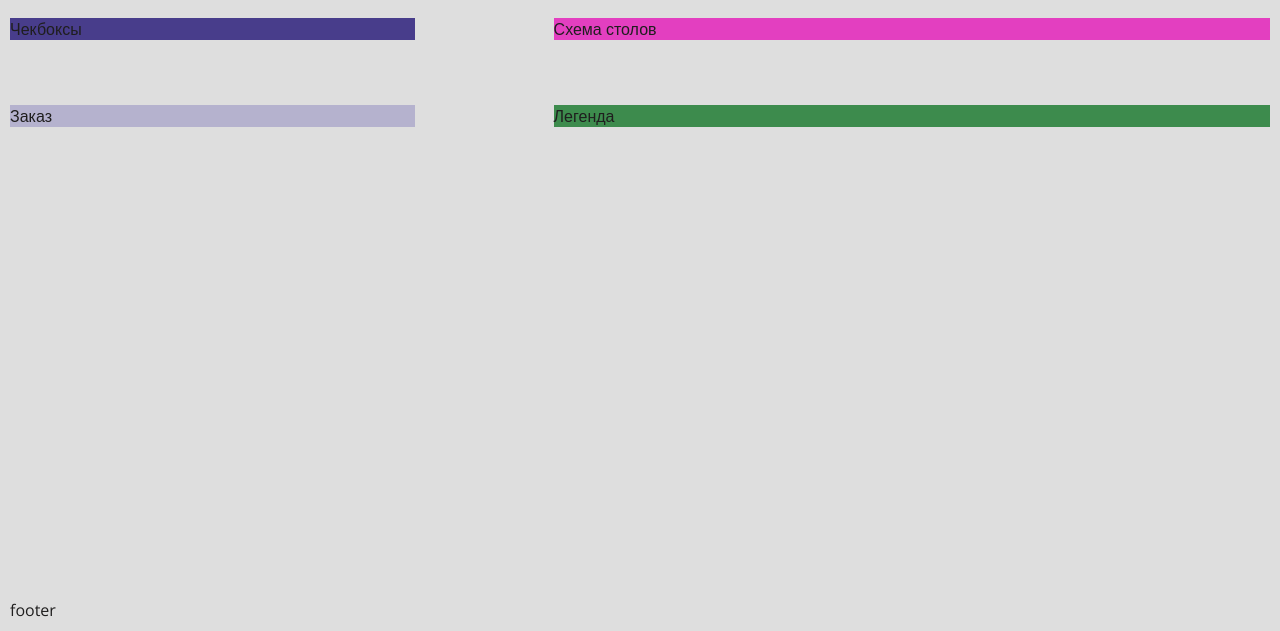
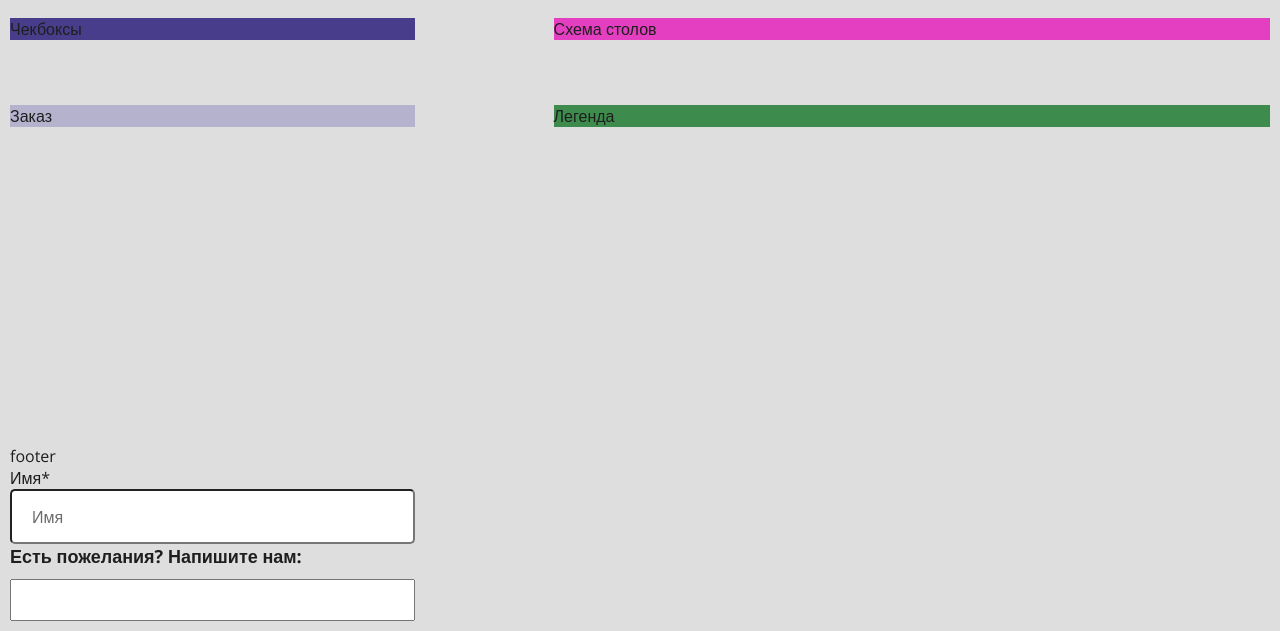
Before and after one commit to dashkazhest/dashkazhest.github.io, a website: page src/html/event.html in a window 1280 px wide. Shown: the part 169-800 px from the top of the page. Drawn offline with nearby package versions, Linux system fonts and the light colour scheme; files that its build step writes are made by us from their sources; files whose address does not match are found by name.

Commit message:
just test

```diff
--- a/src/html/blocks/event-pp.html
+++ b/src/html/blocks/event-pp.html
@@ -1,11 +1,11 @@
 <div class="pp">
     <div class="pp_wrapper">
         <form class="form">
-            <label class="field form_field">
+            <label class="field">
                 <span class="field_label">Имя*</span>
-                <input type="text" name="Имя" class="field_input" required/>
+                <input class="field_input" type="text" placeholder="Имя" name="name"  required/>
             </label>
-            <label class="field form__field">
+            <label class="field">
                 <span class="field__title">Есть пожелания? Напишите нам:</span>
                 <textarea class="field__textarea" name="Пожелания"></textarea>
               </label>
--- a/src/html/event.html
+++ b/src/html/event.html
@@ -1,7 +1,9 @@
 <!DOCTYPE html>
 <html lang="ru">
+
     @@include('blocks/head.html')
     <body class="body">
+
         @@include('blocks/page-header.html')
         <main class="main">
             <article class="event">
@@ -21,6 +23,8 @@
                 </form>
             </article>
         </main>
+
         @@include('blocks/page-footer.html')
+        @@include('blocks/event-pp.html')
     </body>
 </html>
--- a/src/styles/blocks/field.less
+++ b/src/styles/blocks/field.less
@@ -1,6 +1,7 @@
 .field {
     display: flex;
     flex-direction: column;
+
     &_input,
     &_textarea{
         box-sizing: border-box;
```
Also changed, not shown: src/html/events.html (+2 -0 lines), src/html/index.html (+3 -2 lines).
